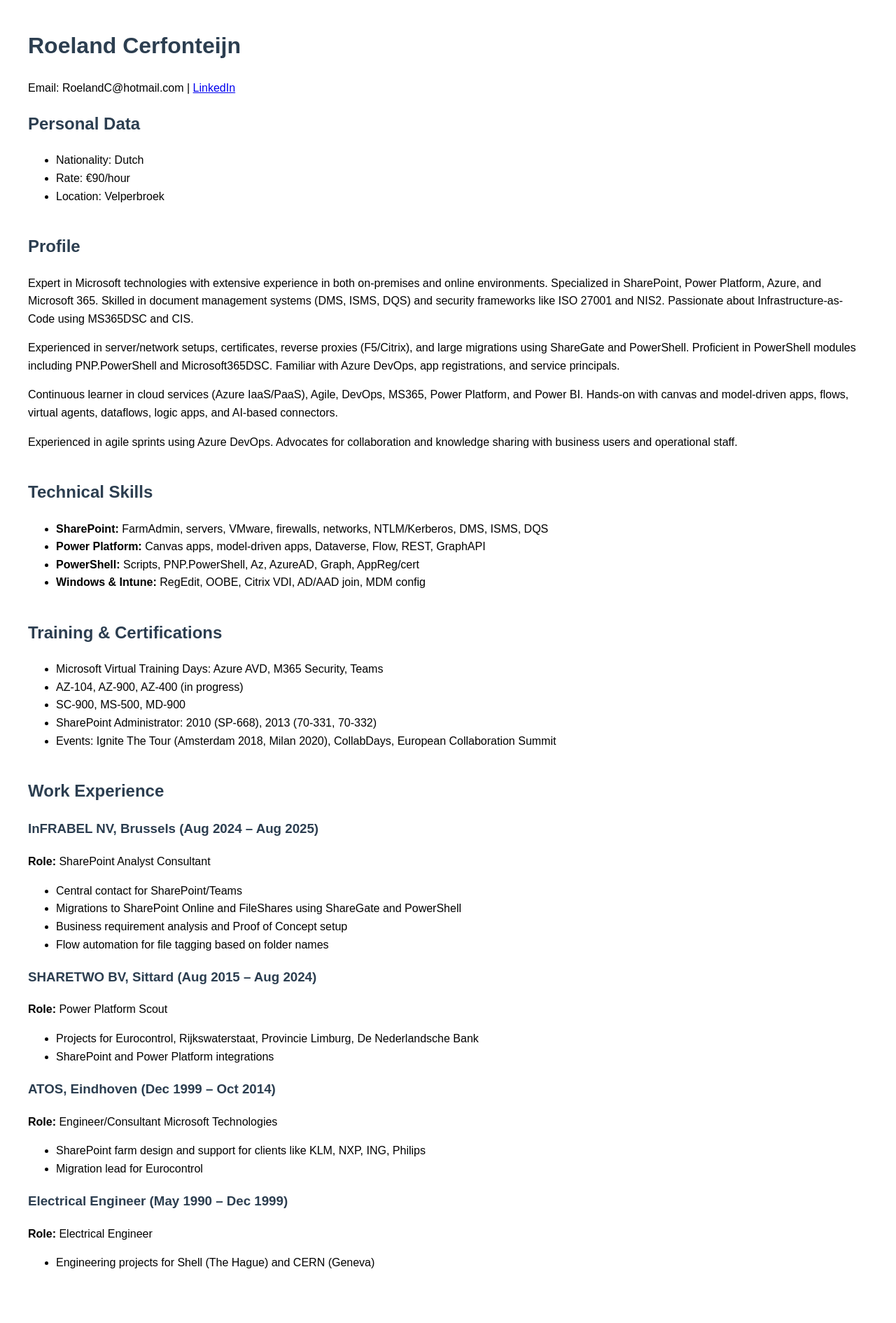
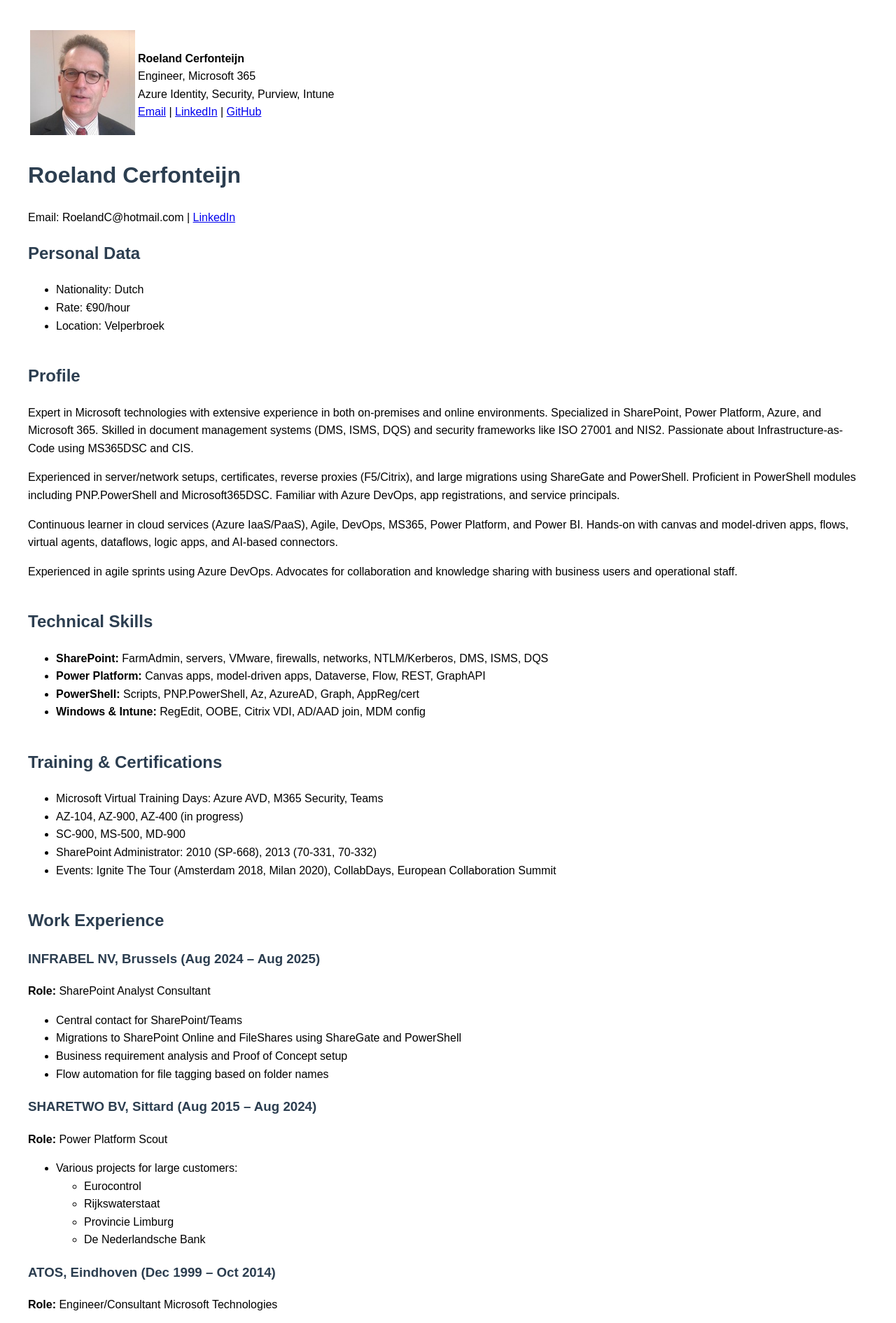
Before and after one commit to NL12143/curriculum, a plain HTML site: page index.html in a window 1280 px wide. Shown: the top 1890 px of the page at 70% size. Before the commit the page ends 1857 px from the top, so only its background shows below. Drawn offline with Linux system fonts and the light colour scheme.

Commit message:
Update index.html

```diff
--- a/index.html
+++ b/index.html
@@ -11,6 +11,22 @@
   </style>
 </head>
 <body>
+
+  <table style="border: none;">
+  <tr>
+    <td style="border: none;">
+      <img src="image/RoelandC.png" alt="Roeland Cerfonteijn" width="150"/>
+    </td>
+    <td style="border: none;">
+      <strong>Roeland Cerfonteijn</strong><br>
+      Engineer, Microsoft 365<br>
+      Azure Identity, Security, Purview, Intune<br>
+      <a href="mailto:RoelandC@hotmail.com">Email</a> |
+      <a href="https://www.linkedin.com/in/roelandcerfonteijn">LinkedIn</a> |
+      <a href="https://github.com/NL12143">GitHub</a>
+    </td>
+  </tr>
+</table>
 
   <h1>Roeland Cerfonteijn</h1>
   <p>Email: RoelandC@hotmail.com | <a href="#">LinkedIn</a></p>
@@ -56,7 +72,7 @@
   <div class="section">
     <h2>Work Experience</h2>
 
-    <h3>InFRABEL NV, Brussels (Aug 2024 – Aug 2025)</h3>
+    <h3>INFRABEL NV, Brussels (Aug 2024 – Aug 2025)</h3>
     <p><strong>Role:</strong> SharePoint Analyst Consultant</p>
     <ul>
       <li>Central contact for SharePoint/Teams</li>
@@ -68,8 +84,15 @@
     <h3>SHARETWO BV, Sittard (Aug 2015 – Aug 2024)</h3>
     <p><strong>Role:</strong> Power Platform Scout</p>
     <ul>
-      <li>Projects for Eurocontrol, Rijkswaterstaat, Provincie Limburg, De Nederlandsche Bank</li>
-      <li>SharePoint and Power Platform integrations</li>
+    <li>
+    Various projects for large customers:
+      <ul>
+        <li>Eurocontrol</li>
+        <li>Rijkswaterstaat</li>
+        <li>Provincie Limburg</li>
+        <li>De Nederlandsche Bank</li>
+      </ul>
+    </li>
     </ul>
 
     <h3>ATOS, Eindhoven (Dec 1999 – Oct 2014)</h3>
```
